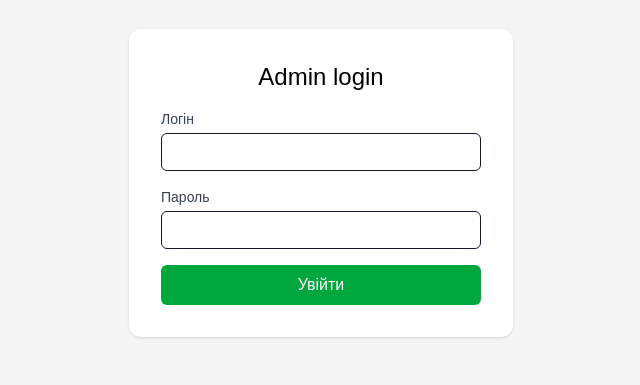
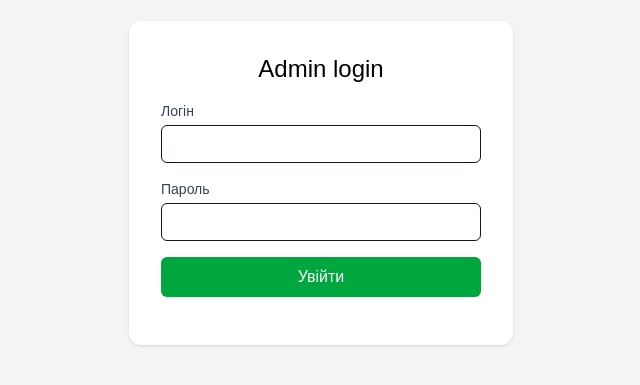
Before and after one commit to VitalyyP/flymark-webapp, a Next.js app: page /admin/login in a window 1280 px wide. Shown: the part 217-602 px from the top of the page, without its empty margins (319-959 px from the left). Built offline with nearby package versions, Linux system fonts and the light colour scheme.

Commit message:
show err absolute

```diff
--- a/app/admin/login/LoginClient.tsx
+++ b/app/admin/login/LoginClient.tsx
@@ -39,7 +39,7 @@ export default function LoginClient() {
 
   return (
     <div className="flex min-h-screen items-center justify-center bg-zinc-100 p-6">
-      <main className="w-full max-w-sm bg-white p-8 rounded-xl shadow flex flex-col gap-4">
+      <main className="relative w-full max-w-sm bg-white p-8 pb-12 rounded-xl shadow flex flex-col gap-4 min-h-[320px]">
         <h1 className="text-2xl text-black text-center">Admin login</h1>
 
         <label className="text-gray-700 text-sm">
@@ -66,7 +66,11 @@ export default function LoginClient() {
           />
         </label>
 
-        {err && <div className="text-sm text-red-600">{err}</div>}
+        {err && (
+          <div className="absolute left-8 right-8 bottom-3 text-sm text-red-600 text-center">
+            {err}
+          </div>
+        )}
 
         <button
           onClick={() => void submit()}
```
